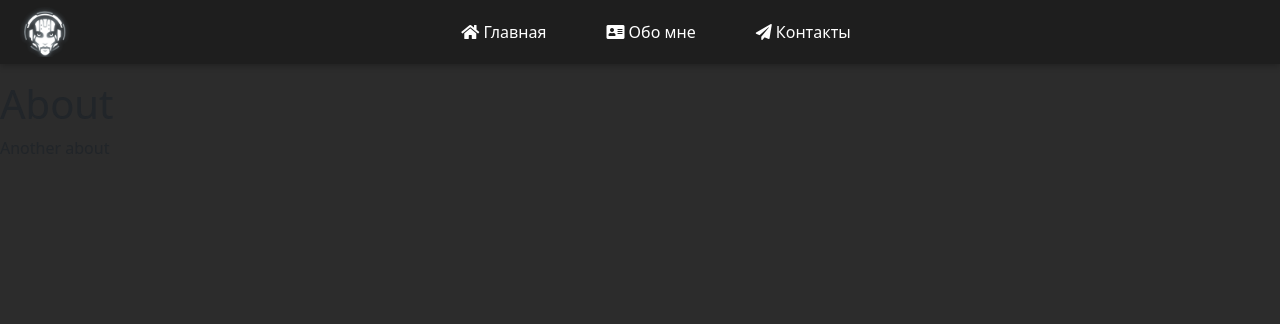
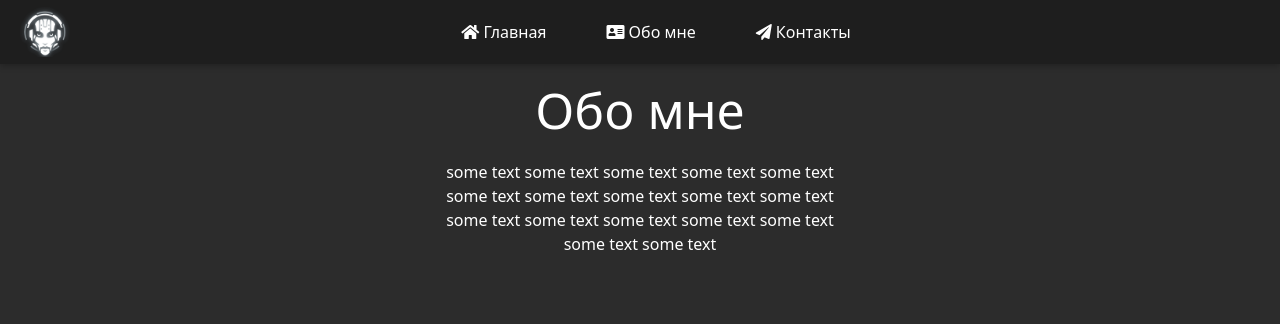
Before and after one commit to R8Zorg/AaDS, a Django app: page /about in a window 1280 px wide. Shown: the top 324 px of the page. Run offline with Django 5.2, Linux system fonts and the light colour scheme; some libraries are stand-ins or nearby versions.

Commit message:
Some working code

```diff
--- a/labs/lab_10/main/templates/main/about.html
+++ b/labs/lab_10/main/templates/main/about.html
@@ -1,6 +1,10 @@
 {% extends "main/layout.html" %}
-{% block title %} ABOUT SITE {% endblock %}
+{% block title %}Обо мне{% endblock %}
 {% block content %}
-<h1>About</h1>
-<p>Another about</p>
+    <div class="features">
+        <h1>Обо мне</h1>
+        <p>
+            some text some text some text some text some text some text some text some text some text some text some text some text some text some text some text some text some text
+        </p>
+    </div>
 {% endblock %}
```
